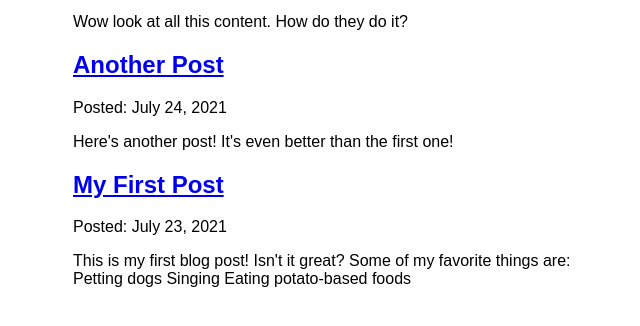
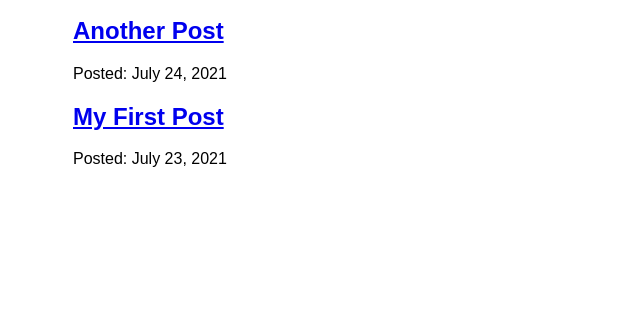
Before and after one commit to moovinzoo/personal-web, a Gatsby site: page /blog in a window 1280 px wide. Shown: the part 318-644 px from the top of the page, without its empty margins (317-957 px from the left). Built offline with nearby package versions, Linux system fonts and the light colour scheme; Gatsby itself is replaced by a stand-in of ours.

Commit message:
refactor: disable excerpt of blog posts in blog page

```diff
--- a/src/pages/blog/index.js
+++ b/src/pages/blog/index.js
@@ -15,7 +15,6 @@
               </Link>
             </h2>
             <p>Posted: {node.frontmatter.date}</p>
-            <p>{node.excerpt}</p>
           </article>
         ))
       }
@@ -33,7 +32,6 @@
           slug
         }
         id
-        excerpt
       }
     }
   }
```
